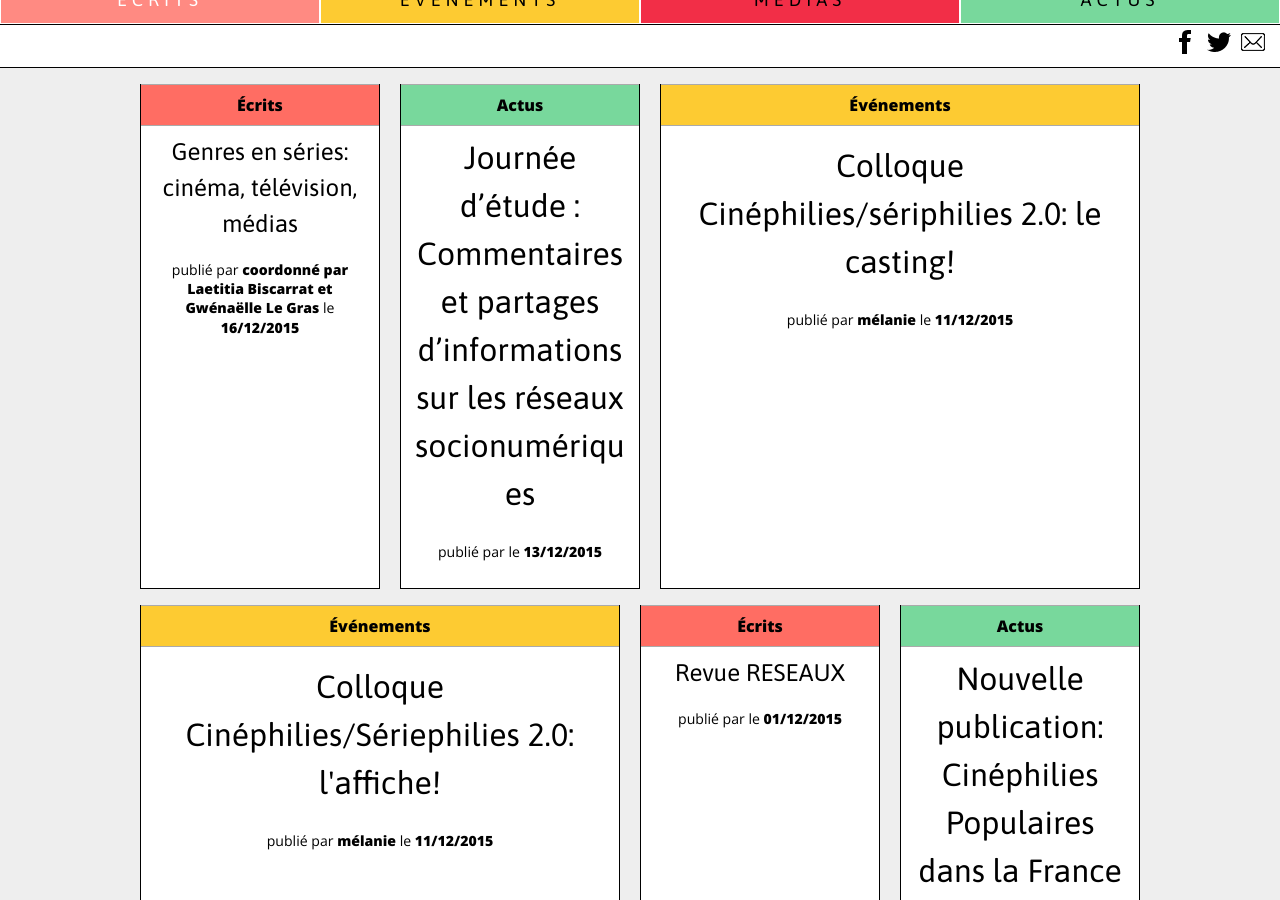
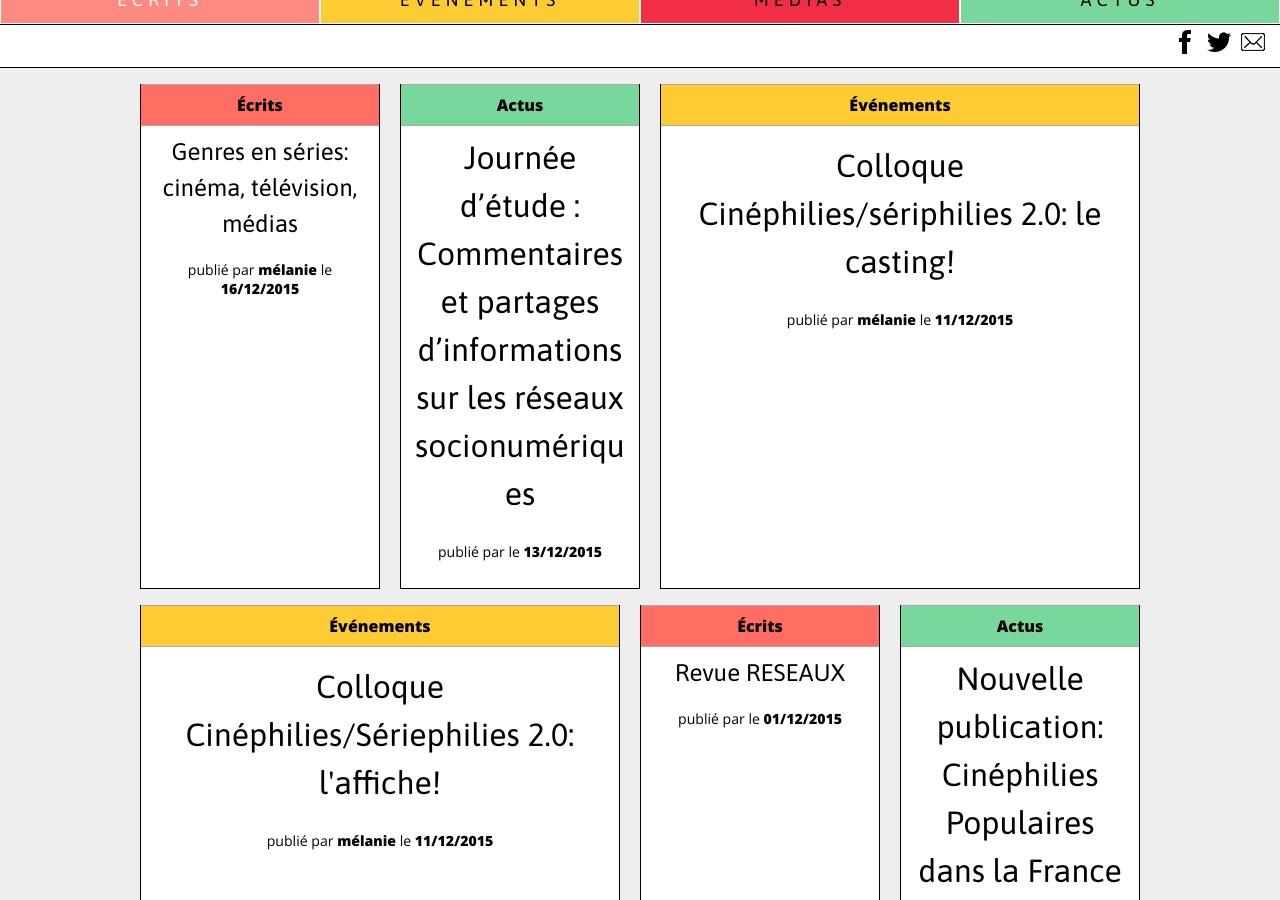
Before and after one commit to Labex-ICCA/Labex-ICCA.github.io, a Jekyll site: the page built from index.html, in a window 1280 px wide and 900 px high, scrolled down 348 px. Built offline with Jekyll 4.4.1, drawn with Linux system fonts in a browser that asks for light colours; Markdown is read by kramdown in place of the engine named in the settings; the list of posts is cut into pages by our own code.

Commit message:
Updated 2015-12-16-genres-en-s-ries-cin-ma-t-l-vision-m-dias.md

```diff
--- a/_posts/ecrits/2015-12-16-genres-en-s-ries-cin-ma-t-l-vision-m-dias.md
+++ b/_posts/ecrits/2015-12-16-genres-en-s-ries-cin-ma-t-l-vision-m-dias.md
@@ -1,13 +1,13 @@
 ---
 categories: Écrits
 layout: post
-author: coordonné par Laetitia Biscarrat et Gwénaëlle Le Gras
+author: mélanie
 tags:
   - cinéphilie
   - sériephilie
   - genre
   - gender
-"written-director": ""
+"written-director": Laetitia Biscarrat et Gwénaëlle Le Gras
 "written-writers": ""
 "written-publication": "2015"
 "written-collection": ""
@@ -17,6 +17,7 @@ tags:
 published: true
 title: "Genres en séries: cinéma, télévision, médias"
 ---
+
 
 
 ## [ Genres en séries: cinéma, télévision, médias](http://genreenseries.weebly.com/)
```
